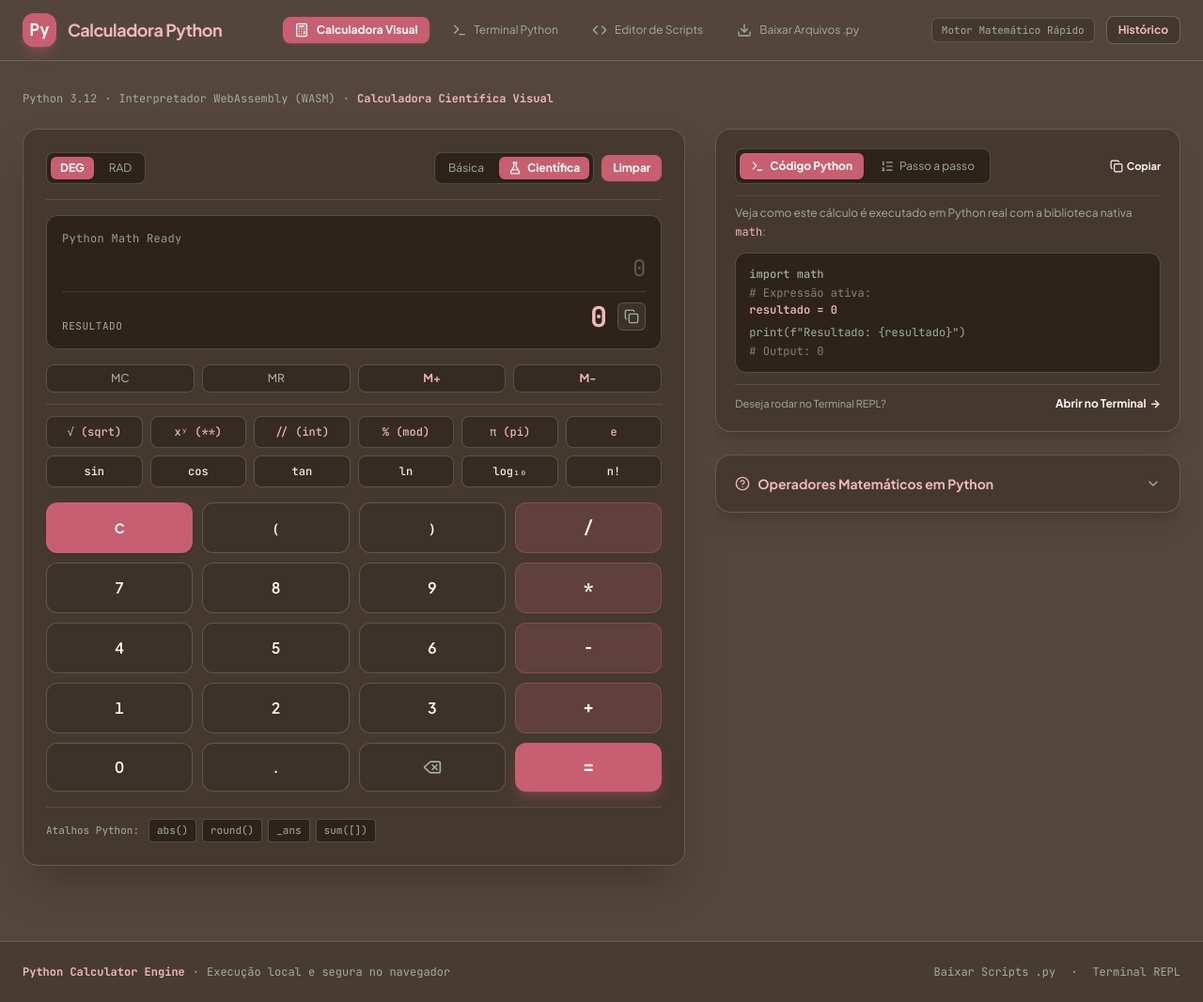
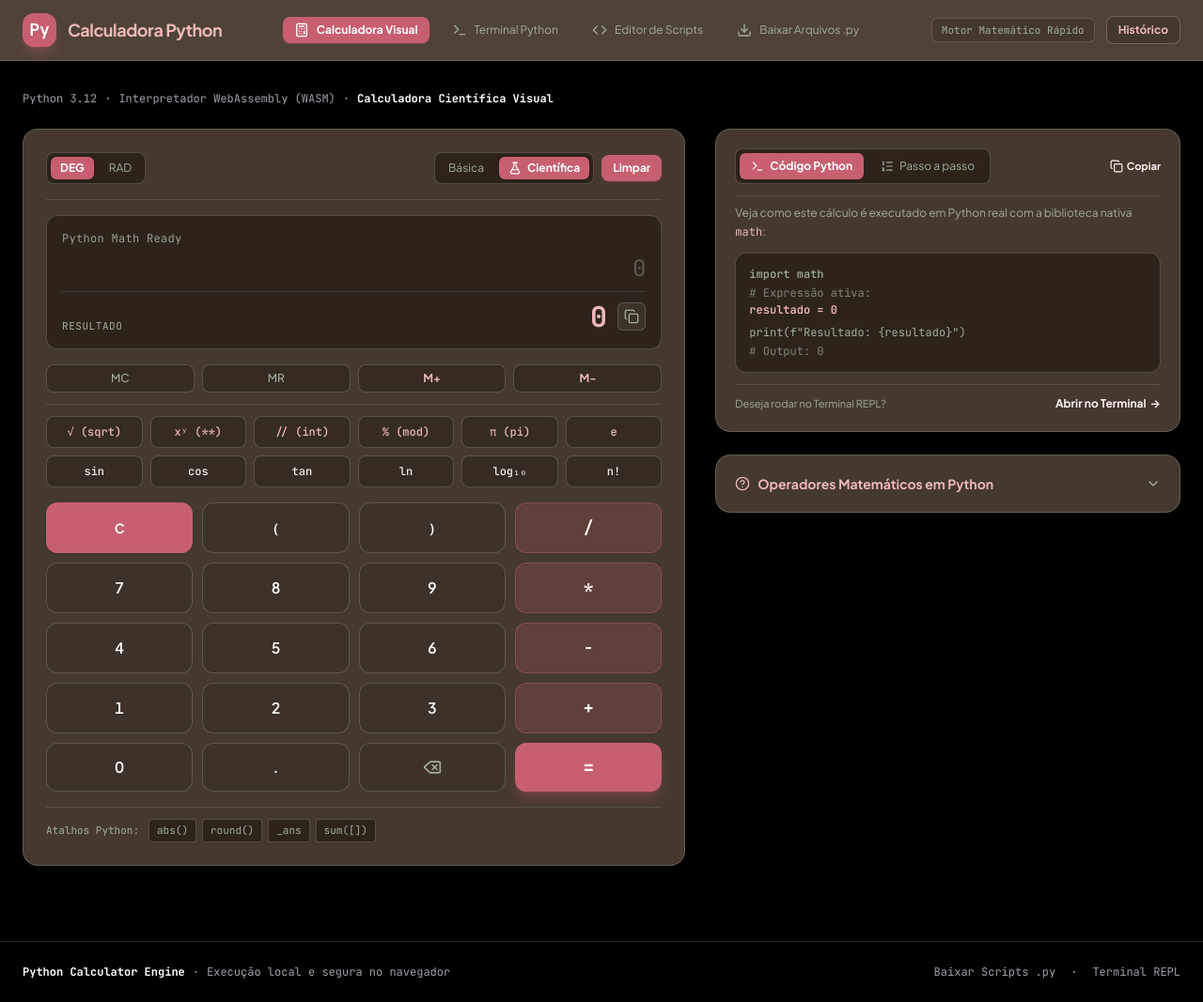
Before and after one commit to thays-reis2026/imersao-engenharia-software-ia, a React (Vite) app in the folder calculadora-python/: page / in a window 1280 px wide. Shown: the whole page at 94% size. Built offline with nearby package versions, Linux system fonts and the light colour scheme.

Commit message:
Change theme colors from custom to default styles

```diff
--- a/calculadora-python/src/App.tsx
+++ b/calculadora-python/src/App.tsx
@@ -85,7 +85,7 @@ export default function App() {
   };
 
   return (
-    <div className="min-h-screen bg-[#54463A] text-[#F7EDE8] flex flex-col font-sans overflow-x-hidden w-full max-w-full">
+    <div className="min-h-screen bg-black text-white flex flex-col font-sans overflow-x-hidden w-full max-w-full">
       {/* Top Bar following design contract */}
       <Header
         activeTab={activeTab}
@@ -99,19 +99,19 @@ export default function App() {
       {/* Main Content Area */}
       <main className="flex-1 max-w-7xl w-full mx-auto px-4 sm:px-6 min-[1101px]:px-8 pt-4 pb-0 sm:py-8">
         {/* Subtle Breadcrumb / Category Metadata - Mobile: Short single line without breaking */}
-        <div className="flex sm:hidden items-center gap-2 text-xs text-[#A2AE9D] mb-6 font-mono whitespace-nowrap overflow-x-auto">
+        <div className="flex sm:hidden items-center gap-2 text-xs text-zinc-400 mb-6 font-mono whitespace-nowrap overflow-x-auto">
           <span>Python 3.12</span>
           <span aria-hidden="true">·</span>
           <span>WASM</span>
         </div>
 
         {/* Subtle Breadcrumb / Category Metadata - Desktop: Full text line */}
-        <div className="hidden sm:flex items-center gap-2 text-xs text-[#A2AE9D] mb-6 font-mono">
+        <div className="hidden sm:flex items-center gap-2 text-xs text-zinc-400 mb-6 font-mono">
           <span>Python 3.12</span>
           <span aria-hidden="true">·</span>
           <span>Interpretador WebAssembly (WASM)</span>
           <span aria-hidden="true">·</span>
-          <span className="text-[#F0B8B8] font-bold">
+          <span className="text-white font-bold">
             {activeTab === 'calculator' && 'Calculadora Científica Visual'}
             {activeTab === 'repl' && 'Terminal Interativo REPL'}
             {activeTab === 'scripts' && 'Editor e Executor de Scripts'}
@@ -153,16 +153,16 @@ export default function App() {
       />
 
       {/* Quiet Footer */}
-      <footer className="border-t border-[#A2AE9D]/30 bg-[#45392F]/80 py-5 sm:py-6 mt-5 sm:mt-12 text-center text-xs text-[#A2AE9D] font-mono">
+      <footer className="border-t border-zinc-800 bg-black/90 py-5 sm:py-6 mt-5 sm:mt-12 text-center text-xs text-zinc-400 font-mono">
         <div className="max-w-7xl mx-auto px-4 sm:px-6 min-[1101px]:px-8">
           {/* Mobile Footer (<= 640px): Stacked, centered lines without dots, only Baixar Scripts .py */}
           <div className="flex sm:hidden flex-col items-center justify-center gap-1.5 text-center">
-            <span className="text-[#F0B8B8] font-bold">Python Calculator Engine</span>
+            <span className="text-white font-bold">Python Calculator Engine</span>
             <span>Execução local e segura no navegador</span>
-            <div className="flex items-center justify-center pt-1 text-[#FFF5F5]">
+            <div className="flex items-center justify-center pt-1 text-white">
               <button
                 onClick={() => setActiveTab('download')}
-                className="hover:text-white transition-colors"
+                className="hover:text-zinc-300 transition-colors"
               >
                 Baixar Scripts .py
               </button>
@@ -172,12 +172,12 @@ export default function App() {
           {/* Tablet (641px - 1100px) & Desktop (> 1100px) Footer: Horizontal line with left text and right links */}
           <div className="hidden sm:flex items-center justify-between gap-3">
             <div className="flex items-center gap-2">
-              <span className="text-[#F0B8B8] font-bold">Python Calculator Engine</span>
+              <span className="text-white font-bold">Python Calculator Engine</span>
               <span>·</span>
               <span>Execução local e segura no navegador</span>
             </div>
 
-            <div className="flex items-center gap-4 text-[#A2AE9D]">
+            <div className="flex items-center gap-4 text-zinc-400">
               <button
                 onClick={() => setActiveTab('download')}
                 className="hover:text-white transition-colors"
```
